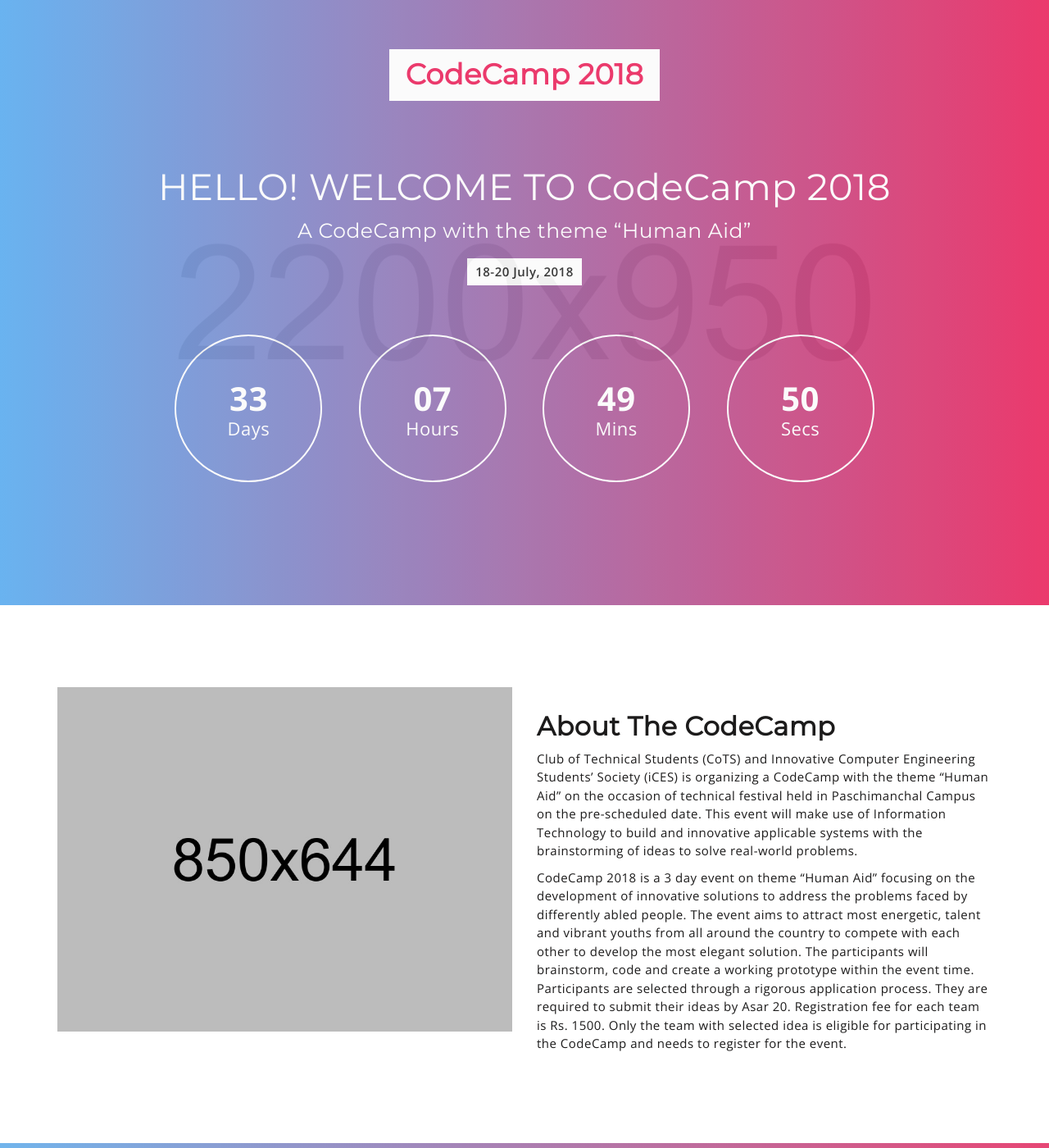
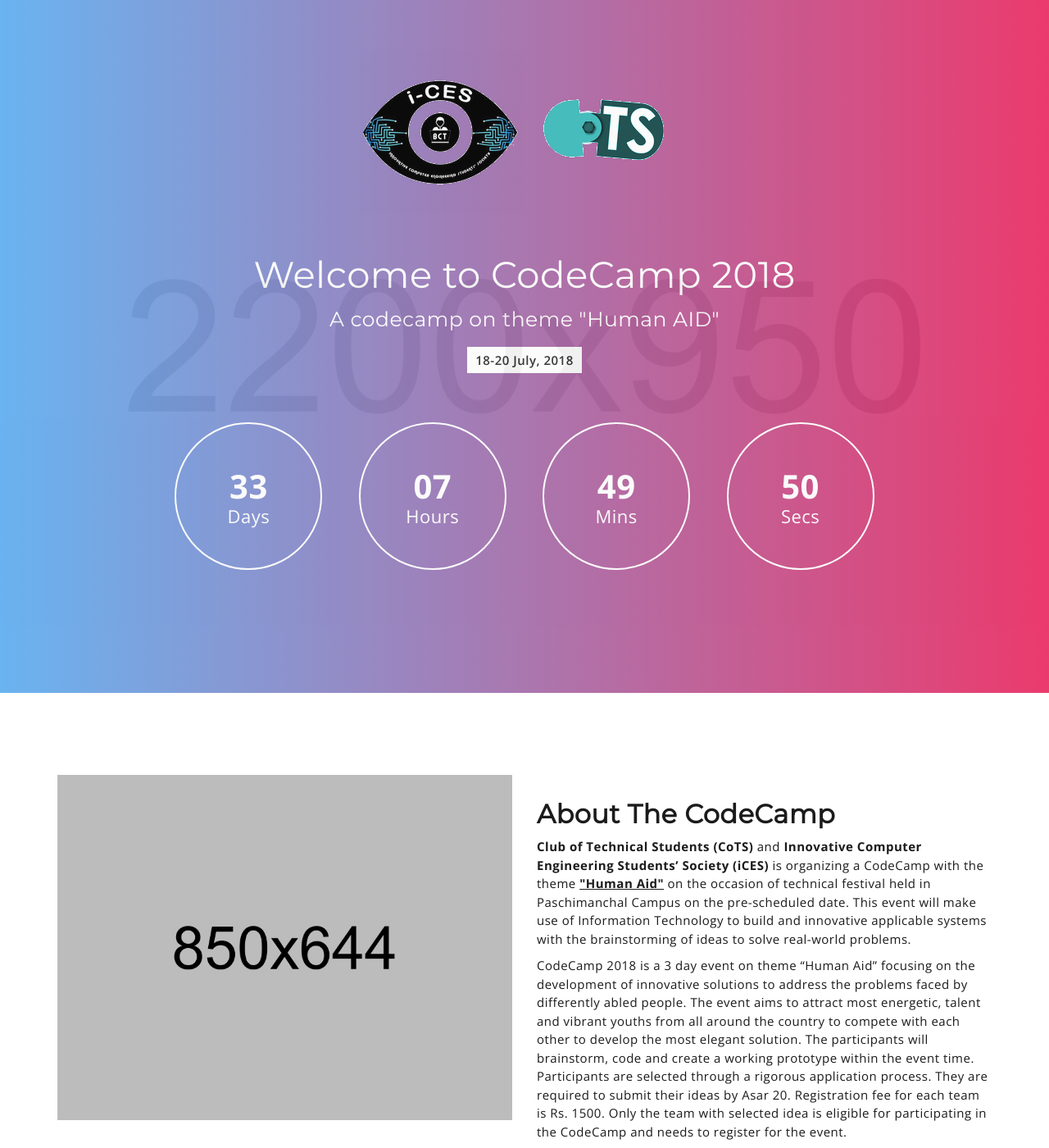
Before and after one commit to amritghimire/codecamp, a Jekyll site: the page built from index.md, in a window 1280 px wide and 1400 px high. Shown: the whole window at 82% size. Built offline with Jekyll 4.4.1, drawn with Linux system fonts in a browser that asks for light colours; nearby versions of some CDN libraries; some of the changed text lies outside the part shown.

Commit message:
Complete all

```diff
--- a/_config.yml
+++ b/_config.yml
@@ -14,11 +14,13 @@
 # You can create any custom variable you would like, and they will be accessible
 # in the templates via {{ site.myvariable }}.
 title: CodeCamp 2018
-tagline: A CodeCamp with the theme “Human Aid”
+topline: CodeCamp 2018
+welcome: Welcome to CodeCamp 2018
+tagline: A codecamp on theme "Human AID"
 date: 18-20 July, 2018
 email: codecamp2018@gmail.com
 description: >- # this means to ignore newlines until "baseurl:"
-  Club of Technical Students (CoTS) and Innovative Computer Engineering Students’ Society (iCES)
+  <b>Club of Technical Students (CoTS)</b> and Innovative Computer Engineering Students’ Society (iCES)
   is organizing a CodeCamp with the theme “Human Aid” on the occasion of technical festival held
   in Paschimanchal Campus on the pre-scheduled date. This event will make use of Information
   Technology to build and innovative applicable systems with the brainstorming of ideas to
@@ -46,6 +48,7 @@
 url: "" # the base hostname & protocol for your site, e.g. http://example.com
 twitter_username: codecamp2018
 github_username:  jekyll
+email: mail@amritghimire.com
 
 # Build settings
 markdown: kramdown
--- a/_includes/header.html
+++ b/_includes/header.html
@@ -42,15 +42,17 @@
           <!-- Start center Logo -->
           <div class="mu-logo-area">
             <!-- text based logo -->
-            <a class="mu-logo" href="#">{{ site.title }}</a>
+            {% comment %} <a class="mu-logo" href="#">{{ site.topline }}</a> {% endcomment %}
             <!-- image based logo -->
-            <!-- <a class="mu-logo" href="#"><img src="assets/images/logo.jpg" alt="logo img"></a> -->
+            <a class="mu-logo" href="#"><img src="assets/images/ices.png" alt="logo img"></a>
+            <a class="mu-logo" href="#"><img src="assets/images/cots.png" alt="logo img"></a> <br>
+
           </div>
           <!-- End center Logo -->
 
           <div class="mu-hero-featured-content">
 
-            <h1>HELLO! WELCOME TO {{ site.title }}</h1>
+            <h1>{{ site.welcome }}</h1>
             <h2>{{ site.tagline }}</h2>
             <p class="mu-event-date-line">{{ site.date }}</p>
 
--- a/_layouts/home.html
+++ b/_layouts/home.html
@@ -18,7 +18,11 @@
                 <div class="mu-about-right">
                   <h2>About The CodeCamp</h2>
                   <p>
-                    {{ site.description }}
+                      <b>Club of Technical Students (CoTS)</b> and <b>Innovative Computer Engineering Students’ Society (iCES)</b>
+                      is organizing a CodeCamp with the theme <u><b>"Human Aid"</b></u><b></b> on the occasion of technical festival held
+                      in Paschimanchal Campus on the pre-scheduled date. This event will make use of Information
+                      Technology to build and innovative applicable systems with the brainstorming of ideas to
+                      solve real-world problems.
                   </p>
                   <p>
                     {{ site.more_about }}
@@ -35,31 +39,7 @@
   </section>
   <!-- End About -->
 
-  <!-- Start Video -->
-  <section id="mu-video">
-    <div class="mu-video-overlay">
-      <div class="container">
-        <div class="row">
-          <div class="col-md-12">
-            <div class="mu-video-area">
-              <h2>Watch Event Video</h2>
-              <a class="mu-video-play-btn" href="#"><i class="fa fa-play" aria-hidden="true"></i></a>
-            </div>
-          </div>
-        </div>
-      </div>
-    </div>
 
-    <div class="mu-video-content">
-      <div class="mu-video-iframe-area">
-        <a class="mu-video-close-btn" href="#"><i class="fa fa-times" aria-hidden="true"></i></a>
-        <iframe width="854" height="480" src="https://www.youtube.com/embed/n9AVEl9764s" frameborder="0" allowfullscreen></iframe>
-      </div>
-    </div>
-    <!-- End Video content
-
-  </section>
-  <!-- End Video -->
 
   <!-- Start Schedule  -->
   <section id="mu-schedule">
@@ -70,140 +50,34 @@
 
             <div class="mu-title-area">
               <h2 class="mu-title">Schedule Detail</h2>
-              <p>Lorem ipsum dolor sit amet, consectetur adipisicing elit. Blanditiis unde, ut sapiente et voluptatum facilis consectetur incidunt provident asperiores at necessitatibus nulla sequi voluptas libero quasi explicabo veritatis minima porro.</p>
+              <p>Our program is scheduled to be a 3 day event.</p>
             </div>
 
             <div class="mu-schedule-content-area">
               <!-- Nav tabs -->
               <ul class="nav nav-tabs mu-schedule-menu" role="tablist">
-                  <li role="presentation" class="active"><a href="#first-day" aria-controls="first-day" role="tab" data-toggle="tab">1 Day / 19 Feb</a></li>
-                  <li role="presentation"><a href="#second-day" aria-controls="second-day" role="tab" data-toggle="tab">2 Day / 20 Feb</a></li>
-                  <li role="presentation"><a href="#third-day" aria-controls="third-day" role="tab" data-toggle="tab">3 Day / 21 Feb</a></li>
-
+                {% for day in site.data.schedule %}
+                  <li role="presentation" class="{{ day.class }}"><a href="#{{ day.href }}" aria-controls="{{ site.href }}" role="tab" data-toggle="tab">{{ day.date }}</a></li>
+                {% endfor %}
               </ul>
 
               <!-- Tab panes -->
               <div class="tab-content mu-schedule-content">
-                  <div role="tabpanel" class="tab-pane fade mu-event-timeline in active" id="first-day">
+                  {% for day in site.data.schedule %}
+
+                  <div role="tabpanel" class="tab-pane fade mu-event-timeline {{ day.class }}" id="{{ day.href }}">
                     <ul>
+                      {% for task in site.data.schedule %}
                       <li>
                         <div class="mu-single-event">
-                          <p class="mu-event-time">9.00 AM</p>
+                          <p class="mu-event-time">{{ task.work }}</p>
                           <h3>Breakfast</h3>
                         </div>
                       </li>
-                      <li>
-                        <div class="mu-single-event">
-                          <img src="assets/images/speaker-1.jpg" alt="event speaker">
-                          <p class="mu-event-time">10.00 AM</p>
-                          <h3>Advanced SVG Animations</h3>
-                          <span>By Karl Groves</span>
-                        </div>
-                      </li>
-                      <li>
-                        <div class="mu-single-event">
-                          <img src="assets/images/speaker-2.jpg" alt="event speaker">
-                          <p class="mu-event-time">11.00 AM</p>
-                          <h3>Presenting Work with Confidence</h3>
-                          <span>By Sarah Dransner</span>
-                        </div>
-                      </li>
-                      <li>
-                        <div class="mu-single-event">
-                          <img src="assets/images/speaker-3.jpg" alt="event speaker">
-                          <p class="mu-event-time">12.00 AM</p>
-                          <h3>Keynote on UX & UI Design</h3>
-                          <span>By Ned Stark</span>
-                        </div>
-                      </li>
-                      <li>
-                        <div class="mu-single-event">
-                          <p class="mu-event-time">1.00 PM</p>
-                          <h3>The End</h3>
-                        </div>
-                      </li>
-                    </ul>
+                      {% endfor %}
+                                      </ul>
                   </div>
-                  <div role="tabpanel" class="tab-pane fade mu-event-timeline" id="second-day">
-                    <ul>
-                      <li>
-                        <div class="mu-single-event">
-                          <p class="mu-event-time">9.00 AM</p>
-                          <h3>Breakfast</h3>
-                        </div>
-                      </li>
-                      <li>
-                        <div class="mu-single-event">
-                          <img src="assets/images/speaker-1.jpg" alt="event speaker">
-                          <p class="mu-event-time">10.00 AM</p>
-                          <h3>Advanced SVG Animations</h3>
-                          <span>By Karl Groves</span>
-                        </div>
-                      </li>
-                      <li>
-                        <div class="mu-single-event">
-                          <img src="assets/images/speaker-2.jpg" alt="event speaker">
-                          <p class="mu-event-time">11.00 AM</p>
-                          <h3>Presenting Work with Confidence</h3>
-                          <span>By Sarah Dransner</span>
-                        </div>
-                      </li>
-                      <li>
-                        <div class="mu-single-event">
-                          <img src="assets/images/speaker-3.jpg" alt="event speaker">
-                          <p class="mu-event-time">12.00 AM</p>
-                          <h3>Keynote on UX & UI Design</h3>
-                          <span>By Ned Stark</span>
-                        </div>
-                      </li>
-                      <li>
-                        <div class="mu-single-event">
-                          <p class="mu-event-time">1.00 PM</p>
-                          <h3>The End</h3>
-                        </div>
-                      </li>
-                    </ul>
-                  </div>
-                  <div role="tabpanel" class="tab-pane fade mu-event-timeline" id="third-day">
-                    <ul>
-                      <li>
-                        <div class="mu-single-event">
-                          <p class="mu-event-time">9.00 AM</p>
-                          <h3>Breakfast</h3>
-                        </div>
-                      </li>
-                      <li>
-                        <div class="mu-single-event">
-                          <img src="assets/images/speaker-1.jpg" alt="event speaker">
-                          <p class="mu-event-time">10.00 AM</p>
-                          <h3>Advanced SVG Animations</h3>
-                          <span>By Karl Groves</span>
-                        </div>
-                      </li>
-                      <li>
-                        <div class="mu-single-event">
-                          <img src="assets/images/speaker-2.jpg" alt="event speaker">
-                          <p class="mu-event-time">11.00 AM</p>
-                          <h3>Presenting Work with Confidence</h3>
-                          <span>By Sarah Dransner</span>
-                        </div>
-                      </li>
-                      <li>
-                        <div class="mu-single-event">
-                          <img src="assets/images/speaker-3.jpg" alt="event speaker">
-                          <p class="mu-event-time">12.00 AM</p>
-                          <h3>Keynote on UX & UI Design</h3>
-                          <span>By Ned Stark</span>
-                        </div>
-                      </li>
-                      <li>
-                        <div class="mu-single-event">
-                          <p class="mu-event-time">1.00 PM</p>
-                          <h3>The End</h3>
-                        </div>
-                      </li>
-                    </ul>
-                  </div>
+                  {% endfor %}
 
               </div>
 
--- a/style.css
+++ b/style.css
@@ -250,9 +250,6 @@
 	font-family: 'Montserrat', sans-serif;
 	display: inline-block;
 	font-weight: 600;
-	background: #fff;
-	padding: 5px 20px;
-	margin-bottom: 30px;
 }
 
 
```
Also changed, not shown: _data/schedule.yml (added, +32 -0 lines), assets/images/cots.png (added), assets/images/iCES-Logo.png (added), assets/images/ices.png (added).
